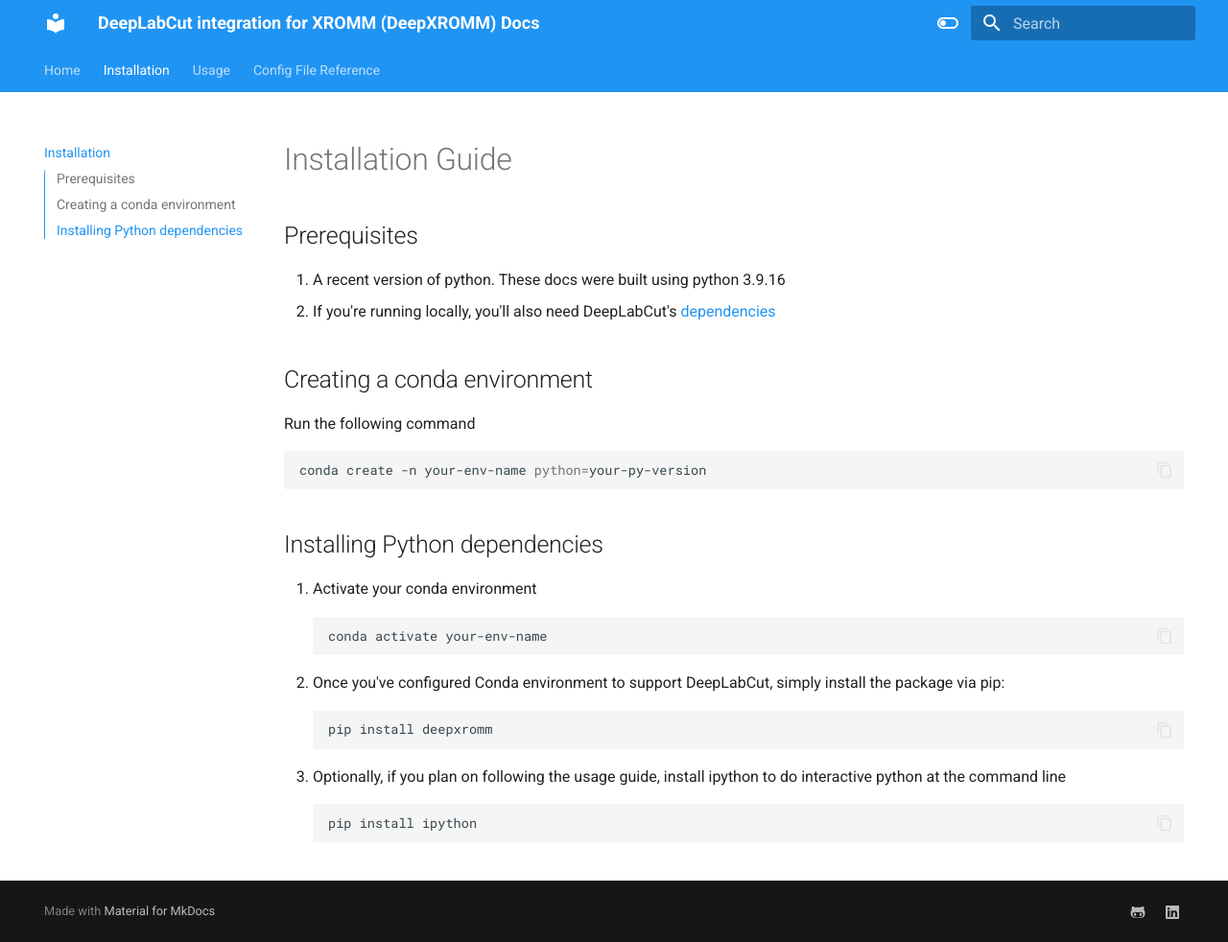
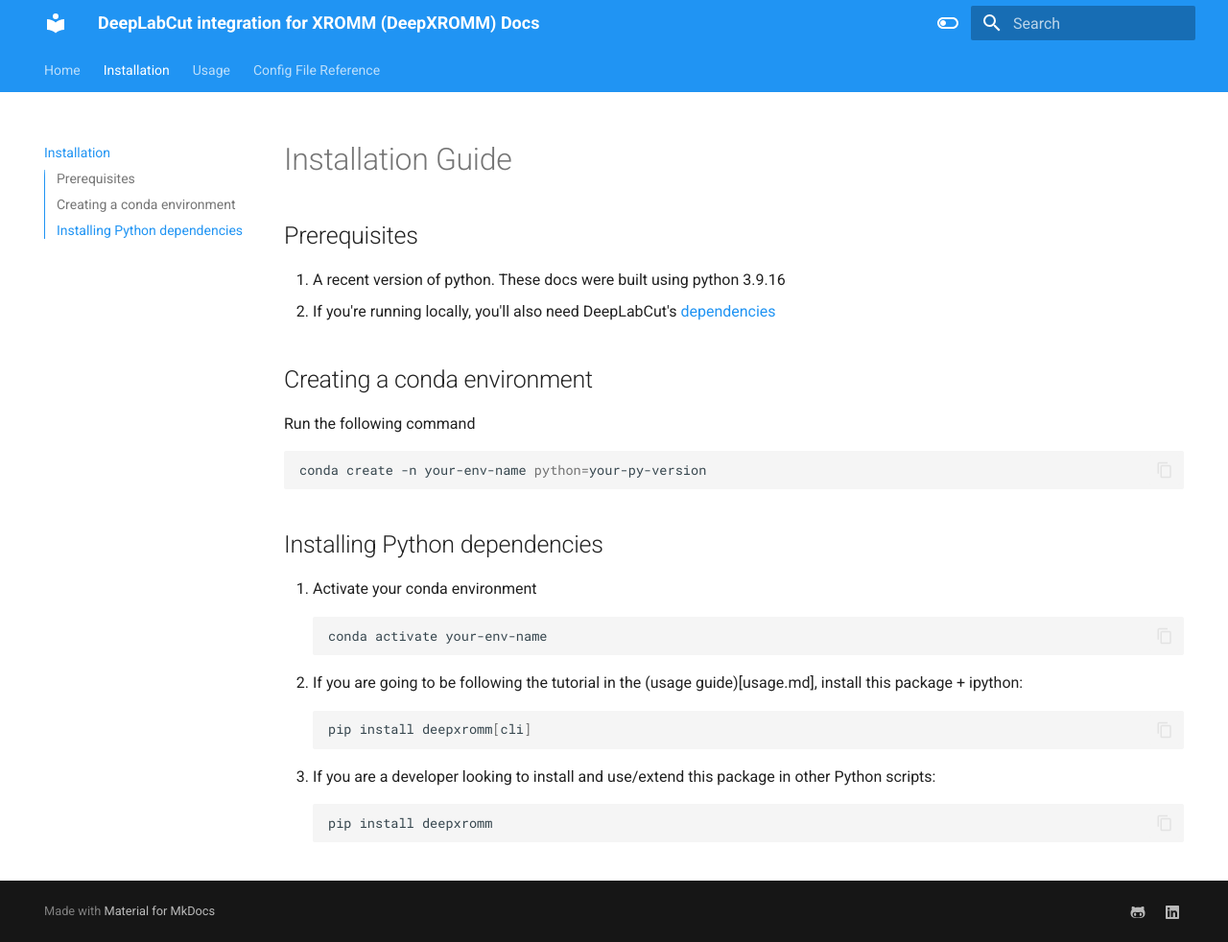
Before and after one commit to sam-delap/deepxromm, an MkDocs documentation site: the page built from docs/install.md, in a window 1280 px wide and 982 px high. Shown: the whole window at 96% size. Built offline with MkDocs 1.6.1 and Material for MkDocs 9.7.7, drawn with Linux system fonts in a browser that asks for light colours.

Commit message:
Modernizing installation methods so that it's always only one install

````diff
--- a/docs/install.md
+++ b/docs/install.md
@@ -14,11 +14,11 @@
     ```bash
     conda activate your-env-name
     ```
-1. Once you've configured Conda environment to support DeepLabCut, simply install the package via pip:
+1. If you are going to be following the tutorial in the (usage guide)[usage.md], install this package + ipython:
+    ```bash
+    pip install deepxromm[cli]
+    ```
+1. If you are a developer looking to install and use/extend this package in other Python scripts:
     ```bash
     pip install deepxromm
     ```
-1. Optionally, if you plan on following the usage guide, install ipython to do interactive python at the command line
-    ```bash
-    pip install ipython
-    ```
````
